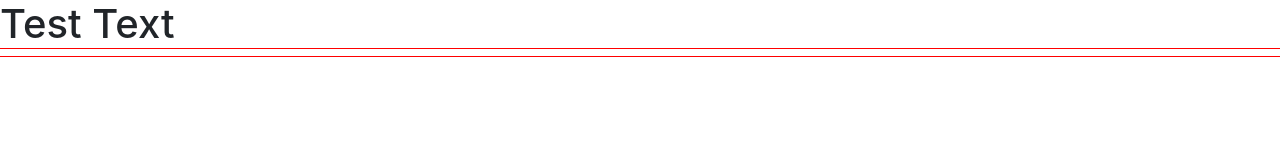
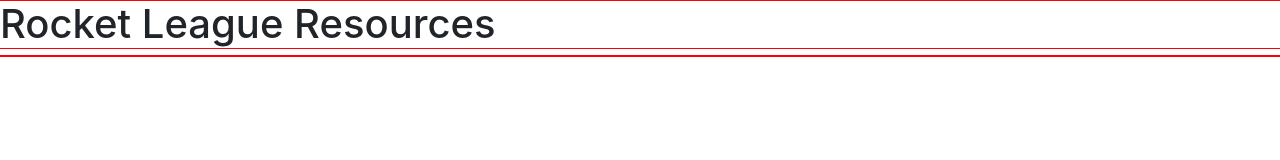
Before and after one commit to LeviSmithCodes/site-clone, a plain HTML site: page index.html in a window 1280 px wide. Drawn offline with nearby package versions, Linux system fonts and the light colour scheme.

Commit message:
updated to rocket league

```diff
--- a/index.html
+++ b/index.html
@@ -4,7 +4,7 @@
     <meta charset="UTF-8" />
     <meta name="viewport" content="width=device-width, initial-scale=1.0" />
     <meta http-equiv="X-UA-Compatible" content="ie=edge" />
-    <title>Document</title>
+    <title>Rocket League Resources</title>
     <link rel="stylesheet" href="style.css" />
     <link
       rel="stylesheet"
@@ -12,6 +12,8 @@
     />
   </head>
   <body>
-    <h1>Test Text</h1>
+    <header></header>
+    <main><h1>Rocket League Resources</h1></main>
+    <footer></footer>
   </body>
 </html>
```
Also changed, not shown: CloneSiteSpecifications.png (added), 1 other file.
